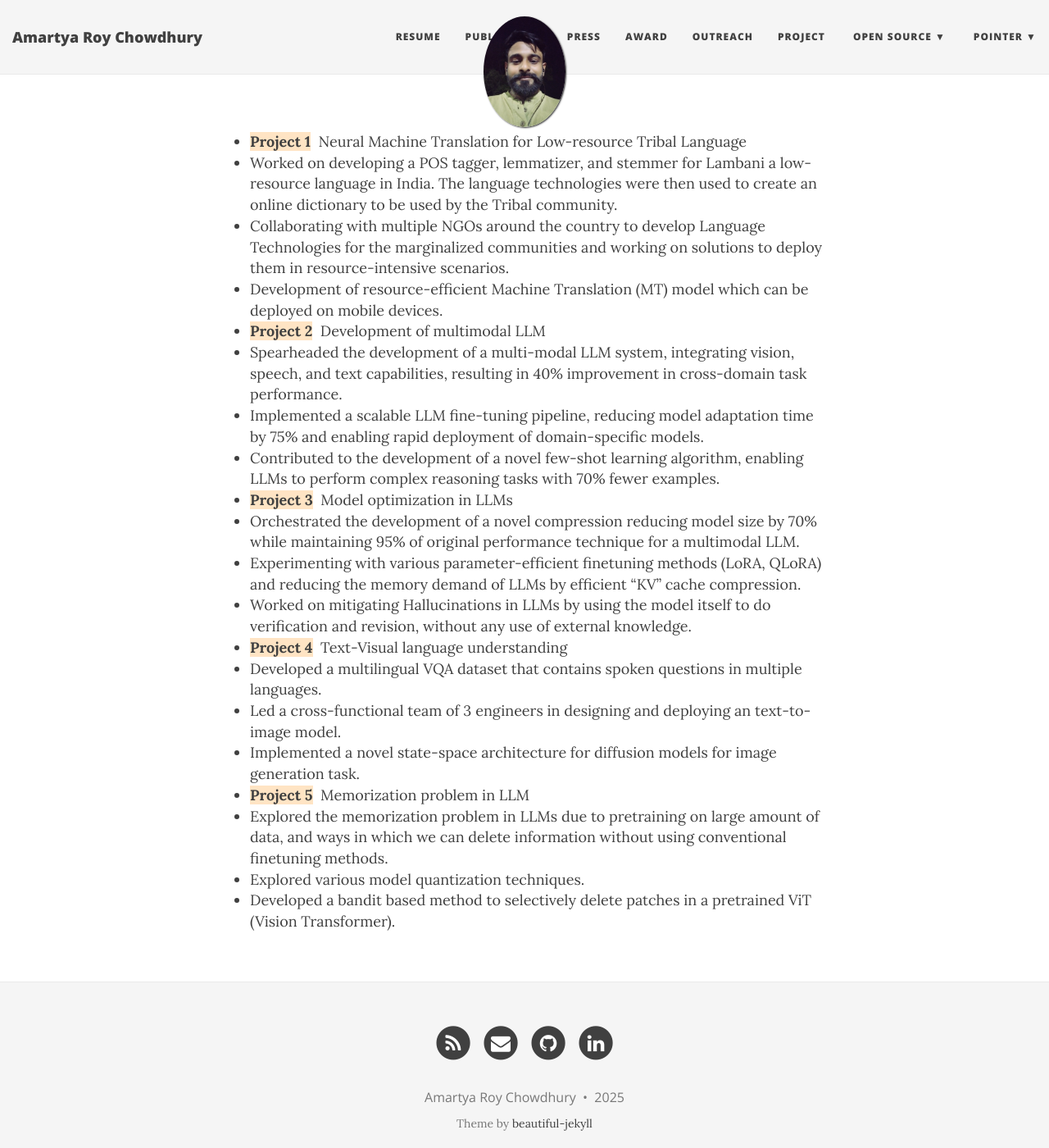
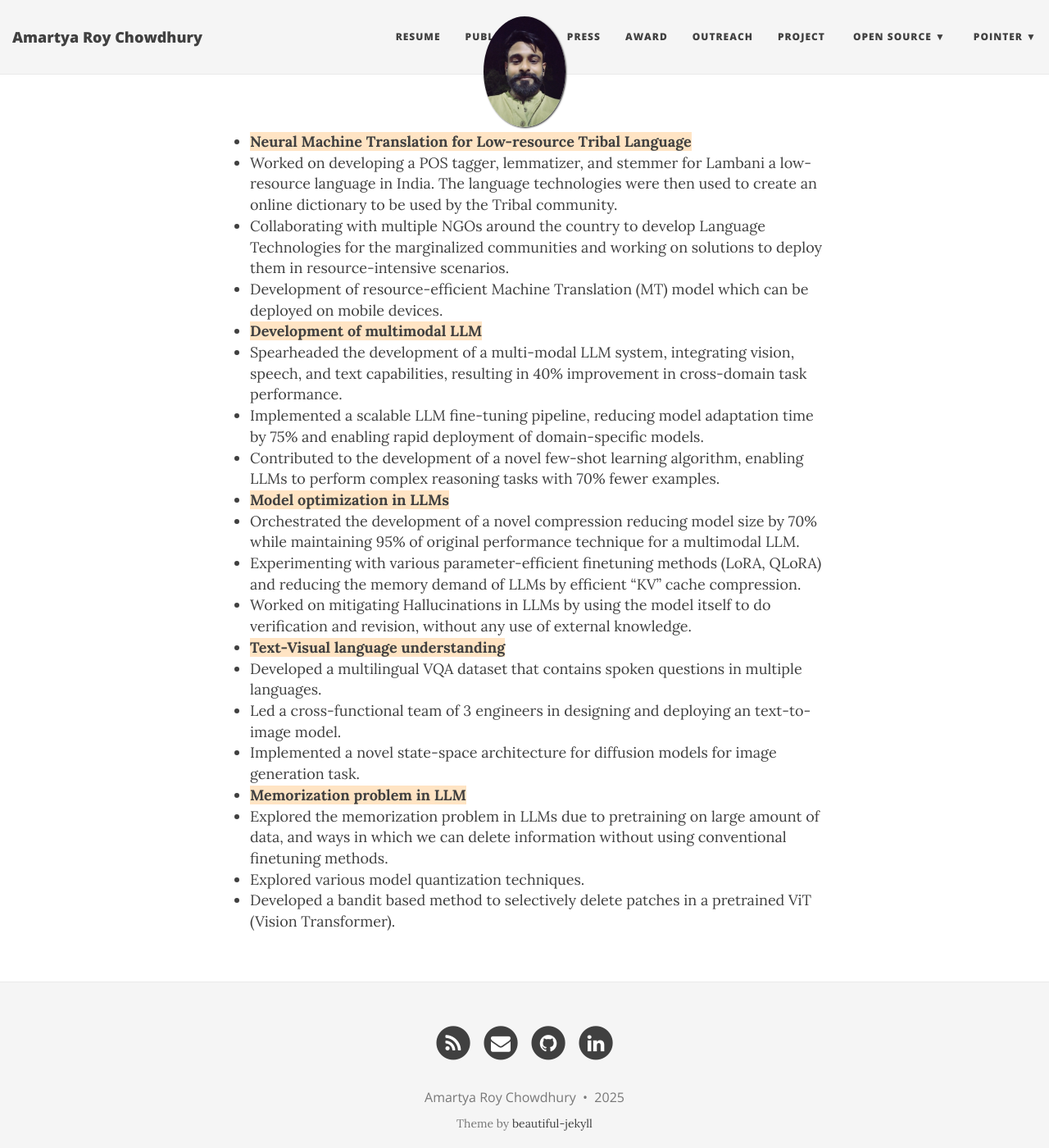
Before and after one commit to aquorio15/aquorio15.github.io, a Jekyll site: the page built from projects.md, in a window 1280 px wide and 1400 px high. Shown: the whole window at 82% size. Built offline with Jekyll 4.4.1, drawn with Linux system fonts in a browser that asks for light colours; nearby versions of some CDN libraries.

Commit message:
Update projects.md

```diff
--- a/projects.md
+++ b/projects.md
@@ -3,28 +3,28 @@
 title: ""
 ---
 
-- <span style="background-color: bisque">**Project 1**</span>&nbsp; Neural Machine Translation for Low-resource Tribal Language
+- <span style="background-color: bisque">**Neural Machine Translation for Low-resource Tribal Language**</span>&nbsp;
     <li>Worked on developing a POS tagger, lemmatizer, and stemmer for Lambani a low-resource language in India. The language technologies were then used to create an online dictionary to be used by the Tribal community.</li>
     <li>Collaborating with multiple NGOs around the country to develop Language Technologies for the marginalized communities and working on solutions to deploy them in resource-intensive scenarios.</li>
     <li>Development of resource-efficient Machine Translation (MT) model which can be deployed on mobile devices.</li>
 
-- <span style="background-color: bisque">**Project 2**</span>&nbsp; Development of multimodal LLM
+- <span style="background-color: bisque">**Development of multimodal LLM**</span>&nbsp;
     <li>Spearheaded the development of a multi-modal LLM system, integrating vision, speech, and text capabilities, resulting
     in 40% improvement in cross-domain task performance.</li>
     <li>Implemented a scalable LLM fine-tuning pipeline, reducing model adaptation time by 75% and enabling rapid deployment of domain-specific models.</li>
     <li>Contributed to the development of a novel few-shot learning algorithm, enabling LLMs to perform complex reasoning tasks with 70% fewer examples.</li>
 
-- <span style="background-color: bisque">**Project 3**</span>&nbsp; Model optimization in LLMs
+- <span style="background-color: bisque">**Model optimization in LLMs**</span>&nbsp;
     <li>Orchestrated the development of a novel compression reducing model size by 70% while maintaining 95% of original performance technique for a multimodal LLM.</li>
     <li>Experimenting with various parameter-efficient finetuning methods (LoRA, QLoRA) and reducing the memory demand of LLMs by efficient “KV” cache compression.</li>
     <li>Worked on mitigating Hallucinations in LLMs by using the model itself to do verification and revision, without any use of external knowledge.</li>
 
-- <span style="background-color: bisque">**Project 4**</span>&nbsp; Text-Visual language understanding
+- <span style="background-color: bisque">**Text-Visual language understanding**</span>&nbsp;
     <li>Developed a multilingual VQA dataset that contains spoken questions in multiple languages.</li>
     <li>Led a cross-functional team of 3 engineers in designing and deploying an text-to-image model.</li>
     <li>Implemented a novel state-space architecture for diffusion models for image generation task.</li>
 
-- <span style="background-color: bisque">**Project 5**</span>&nbsp; Memorization problem in LLM
+- <span style="background-color: bisque">**Memorization problem in LLM**</span>&nbsp;
     <li>Explored the memorization problem in LLMs due to pretraining on large amount of data, and ways in which we can delete information without using conventional finetuning methods.</li>
     <li>Explored various model quantization techniques.</li>
     <li>Developed a bandit based method to selectively delete patches in a pretrained ViT (Vision Transformer).</li>
```
